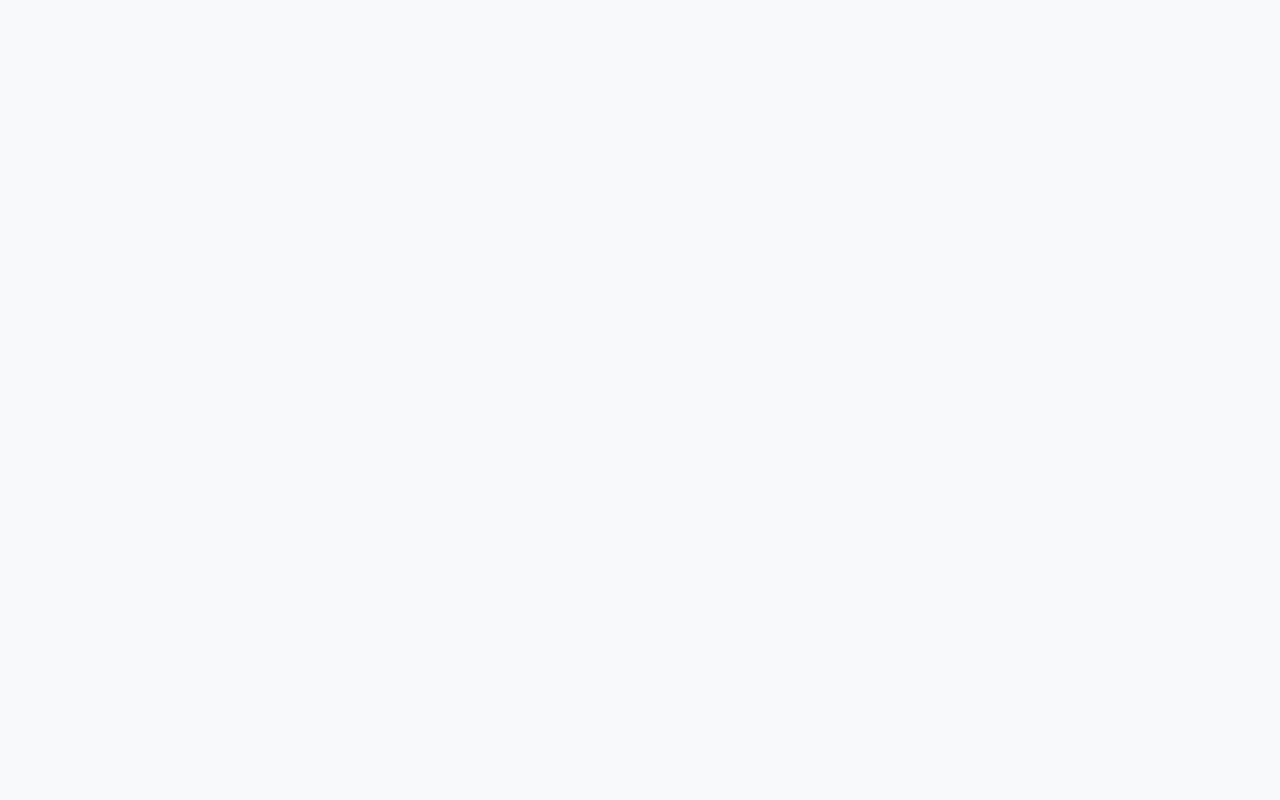
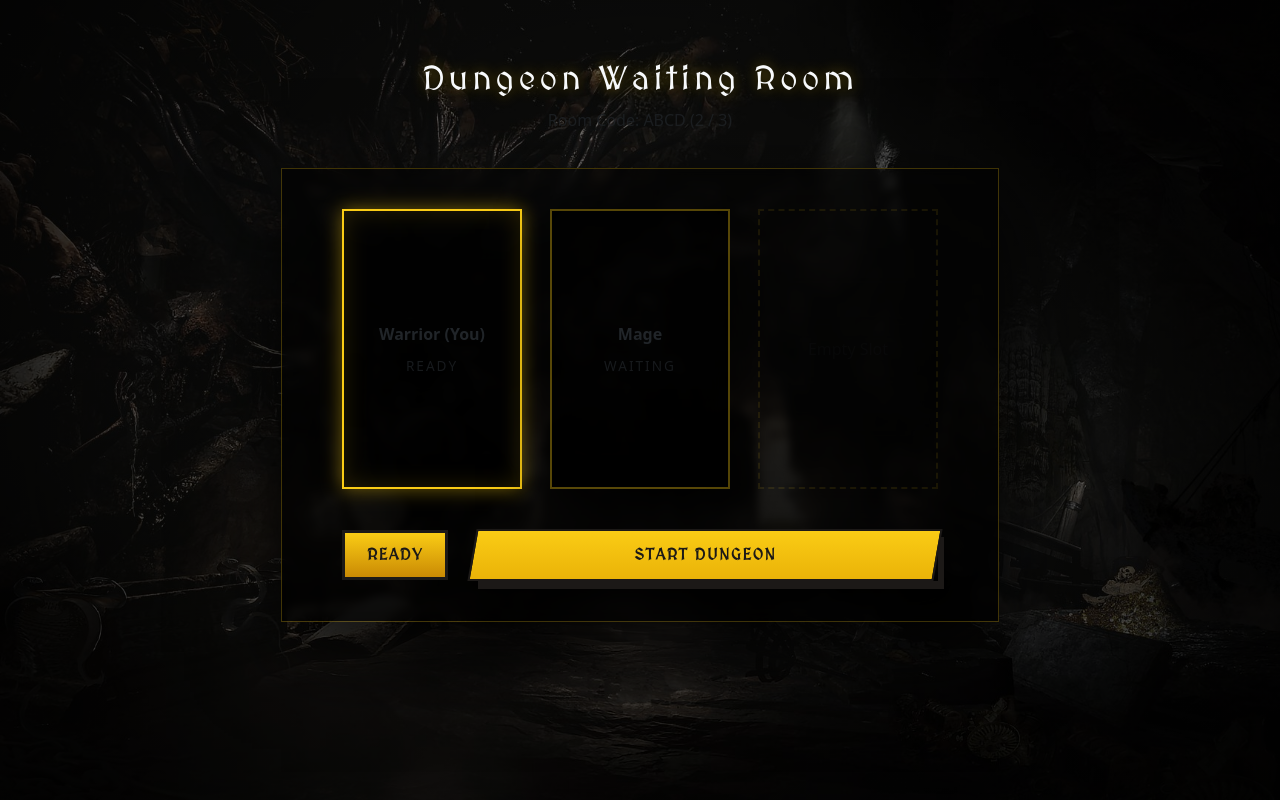
Before and after one commit to RMT-68/dior-dungeon, a React (Vite) app in the folder client/: page /wait in a window 1280 px wide. Before the commit this address had no page. Built offline with nearby package versions, Linux system fonts and the light colour scheme.

Commit message:
Feature/adding page waiting

```diff
--- a/client/src/App.css
+++ b/client/src/App.css
@@ -33,7 +33,7 @@
   color: rgba(248, 250, 252, 0.82);
   text-shadow: 0 2px 6px rgba(0, 0, 0, 0.9);
   max-width: 760px;
-  margin: 0 auto rem auto;
+  margin: 0 auto 3.3rem auto;
   line-height: 1.45;
 }
 
--- a/client/src/App.jsx
+++ b/client/src/App.jsx
@@ -1,11 +1,13 @@
 import { Routes, Route } from "react-router-dom"
 import Lobby from "./pages/Lobby"
+import WaitingRoom from "./pages/WaitingRoom"
 import GameRoom from "./pages/GameRoom"
 
 function App() {
   return (
     <Routes>
       <Route path="/" element={<Lobby />} />
+      <Route path="/wait" element={<WaitingRoom />} />
       <Route path="/room" element={<GameRoom />} />
     </Routes>
   )
--- /dev/null
+++ b/client/src/pages/WaitingRoom.jsx
@@ -0,0 +1,52 @@
+import "../waiting-room.css"
+
+export default function WaitingRoom() {
+  const players = [
+    { name: "Warrior", ready: true, you: true },
+    { name: "Mage", ready: false },
+    null
+  ]
+
+  return (
+    <div className="waiting-room dungeon-bg">
+      <h2 className="waiting-title">Dungeon Waiting Room</h2>
+      <p className="waiting-sub">Room Code: ABCD (2 / 3)</p>
+
+      <div className="waiting-focus">
+        <div className="player-cards">
+          {players.map((player, index) => (
+            <div
+              key={index}
+              className={`player-card
+                ${player?.ready ? "ready" : ""}
+                ${!player ? "empty" : ""}`}
+            >
+              {player ? (
+                <>
+                  <div className="player-name">
+                    {player.name} {player.you && "(You)"}
+                  </div>
+                  <div className="player-status">
+                    {player.ready ? "READY" : "WAITING"}
+                  </div>
+                </>
+              ) : (
+                <span className="empty-slot">Empty Slot</span>
+              )}
+            </div>
+          ))}
+        </div>
+
+        <div className="waiting-actions">
+          <button className="btn-dungeon">
+            <span>READY</span>
+          </button>
+
+          <button className="btn-dungeon-primary">
+            <span>START DUNGEON</span>
+          </button>
+        </div>
+      </div>
+    </div>
+  )
+}
--- /dev/null
+++ b/client/src/waiting-room.css
@@ -0,0 +1,144 @@
+@import url("https://fonts.googleapis.com/css2?family=MedievalSharp&display=swap");
+
+.dungeon-bg {
+  min-height: 100vh;
+  background-image:
+    radial-gradient(
+      circle at center,
+      rgba(0,0,0,0.35),
+      rgba(0,0,0,0.85)
+    ),
+
+    url("/waiting.jpg");
+  background-size: cover;
+  background-position: center;
+  background-repeat: no-repeat;
+
+  display: flex;
+  flex-direction: column;
+  align-items: center;
+  padding-top: 60px;
+}
+
+.waiting-title {
+  font-family: "MedievalSharp", cursive;
+  font-size: 2.1rem;
+  letter-spacing: 4px;
+  color: #f8fafc;
+  text-shadow:
+    0 0 14px rgba(250,204,21,.45),
+    0 0 6px rgba(0,0,0,.9);
+}
+
+.waiting-sub {
+  opacity: 0.75;
+  margin-bottom: 36px;
+}
+
+.waiting-focus {
+  padding: 40px 60px;
+  background:
+    linear-gradient(
+      rgba(0,0,0,0.55),
+      rgba(0,0,0,0.85)
+    );
+  border: 1px solid rgba(250,204,21,.25);
+  box-shadow: 0 30px 80px rgba(0,0,0,.9);
+  backdrop-filter: blur(4px);
+}
+
+.player-cards {
+  display: grid;
+  grid-template-columns: repeat(3, 180px);
+  gap: 28px;
+  margin-bottom: 40px;
+}
+
+.player-card {
+  height: 280px;
+  background:
+    linear-gradient(
+      rgba(0,0,0,0.65),
+      rgba(0,0,0,0.9)
+    );
+  border: 2px solid rgba(250,204,21,.35);
+  box-shadow:
+    inset 0 0 30px rgba(0,0,0,.9),
+    0 20px 50px rgba(0,0,0,.85);
+
+  display: flex;
+  flex-direction: column;
+  justify-content: center;
+  align-items: center;
+  position: relative;
+  transition: all .25s ease;
+}
+
+.player-card.ready {
+  border-color: #facc15;
+  box-shadow:
+    0 0 18px rgba(250,204,21,.45),
+    inset 0 0 25px rgba(250,204,21,.15),
+    0 24px 60px rgba(0,0,0,.9);
+}
+
+.player-card.empty {
+  opacity: 0.25;
+  border-style: dashed;
+  background:
+    linear-gradient(
+      rgba(0,0,0,.4),
+      rgba(0,0,0,.7)
+    );
+}
+
+.player-name {
+  font-weight: 700;
+  margin-bottom: 10px;
+}
+
+.player-status {
+  font-size: 0.85rem;
+  letter-spacing: 2px;
+  opacity: 0.7;
+}
+
+.empty-slot {
+  opacity: 0.5;
+}
+
+.waiting-actions {
+  display: flex;
+  gap: 24px;
+  justify-content: center;
+}
+
+.btn-dungeon,
+.btn-dungeon-primary {
+  position: relative;
+  background:
+    linear-gradient(180deg, #facc15, #ca8a04),
+    repeating-linear-gradient(
+      135deg,
+      rgba(0, 0, 0, 0.2),
+      rgba(0, 0, 0, 0.2) 1px,
+      transparent 1px,
+      transparent 3px
+    );
+  color: #1c1917;
+  font-weight: 800;
+  letter-spacing: 1.5px;
+  padding: 12px 28px;
+  border: 3px solid #1c1917;
+}
+
+.btn-dungeon span,
+.btn-dungeon-primary span {
+  font-family: "MedievalSharp", cursive;
+}
+
+.btn-dungeon-primary {
+  box-shadow:
+    6px 8px 0 #1c1917,
+    14px 20px 32px rgba(0,0,0,.85);
+}
```
Also changed, not shown: client/public/waiting.jpg (added), client/src/pages/GameRoom.jsx (line endings or trailing spaces).
